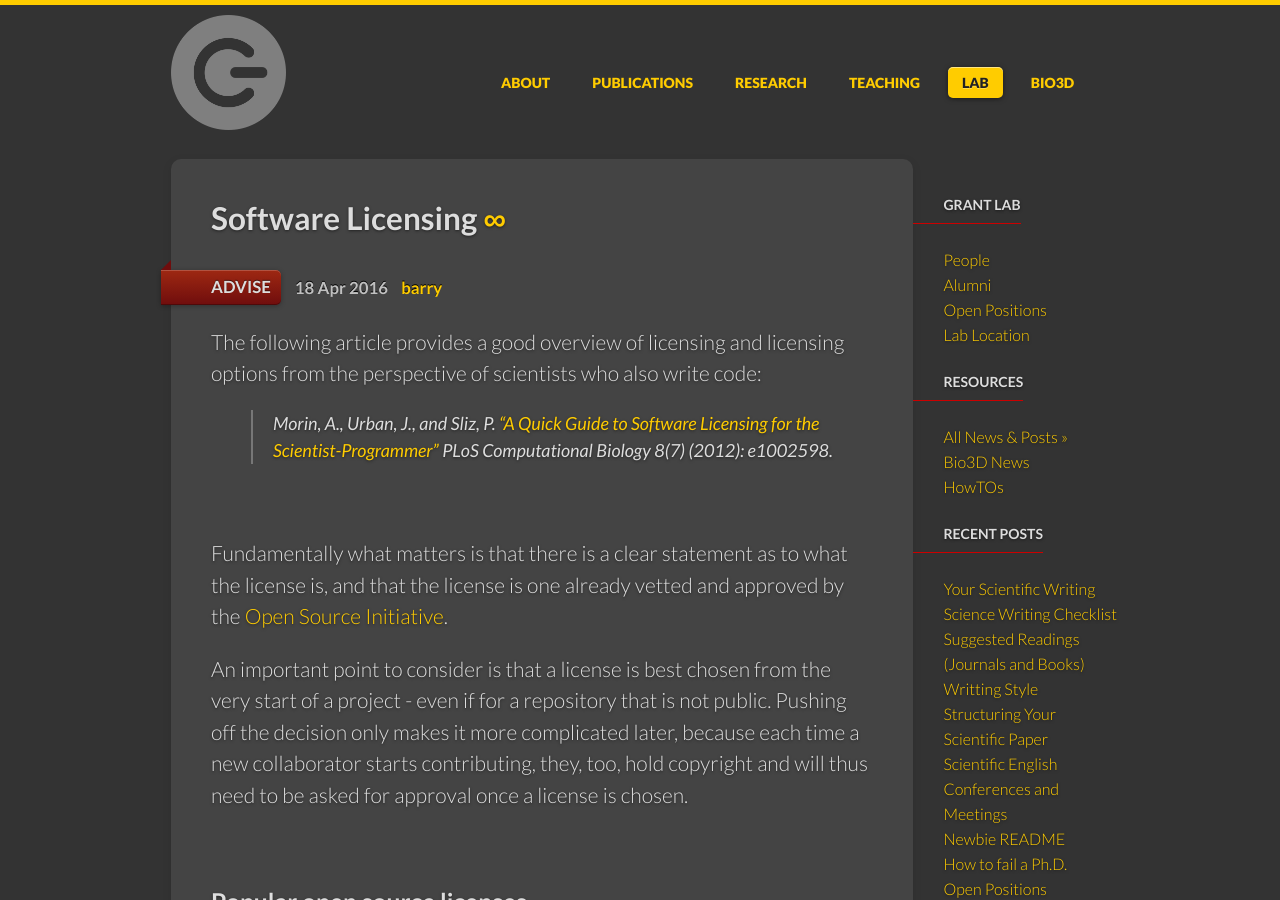
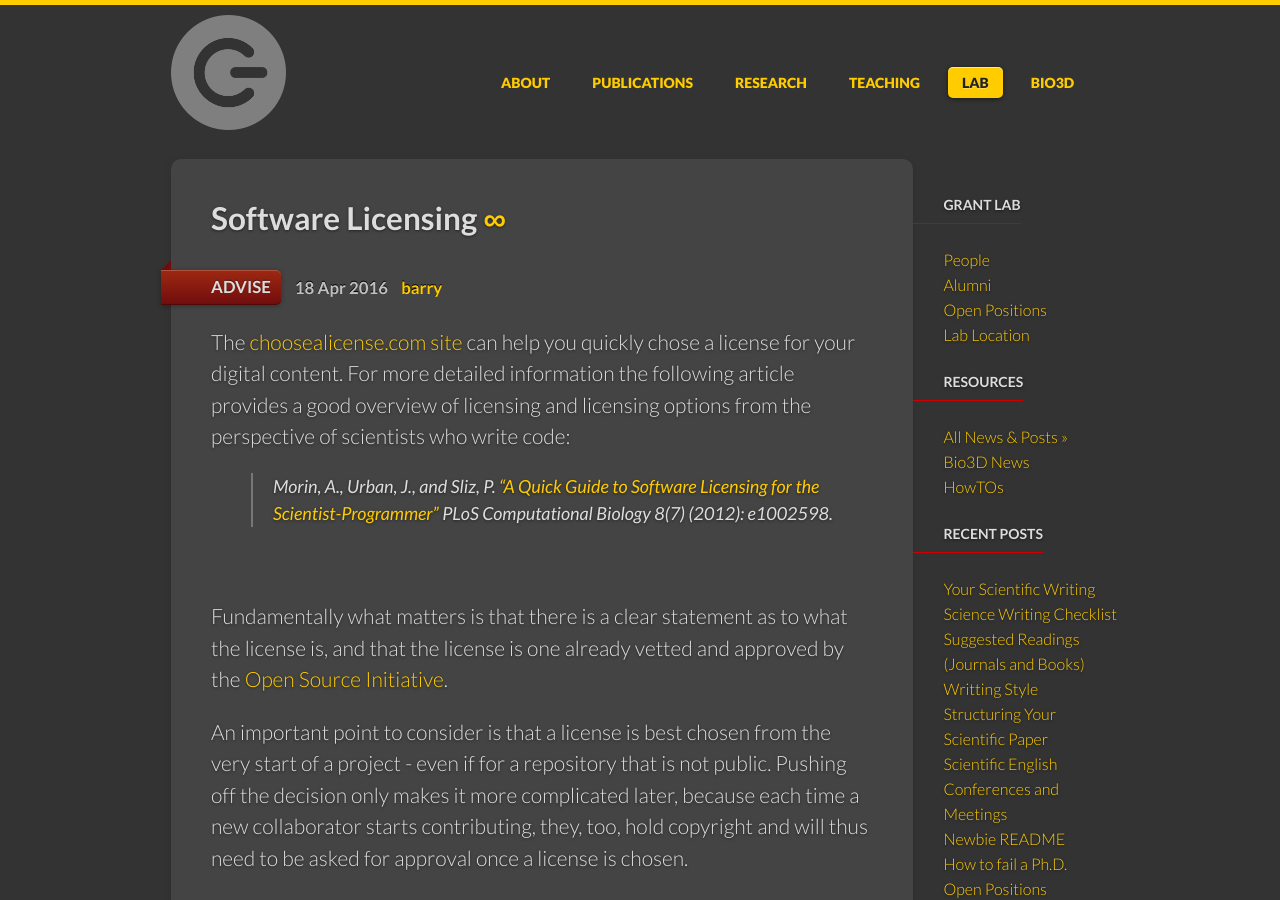
Before and after one commit to bioboot/newlabsite, a Jekyll site: the page built from _posts/2016-05-01-software-icensing.markdown, in a window 1280 px wide and 900 px high. Built offline with Jekyll 4.4.1, drawn with Linux system fonts in a browser that asks for light colours.

Commit message:
Update blog post on software licensing

```diff
--- a/_posts/2016-05-01-software-icensing.markdown
+++ b/_posts/2016-05-01-software-icensing.markdown
@@ -6,8 +6,7 @@ author: barry
 categories: [advise]
 ---
 
-
-The following article provides a good overview of licensing and licensing options from the perspective of scientists who also write code:
+The [choosealicense.com site](http://choosealicense.com/) can help you quickly chose a license for your digital content. For more detailed information the following article provides a good overview of licensing and licensing options from the perspective of scientists who write code:
 
 > Morin, A., Urban, J., and Sliz, P. [“A Quick Guide to Software Licensing for the Scientist-Programmer”](http://dx.doi.org/10.1371/journal.pcbi.1002598) PLoS Computational Biology 8(7) (2012): e1002598.
 
```
